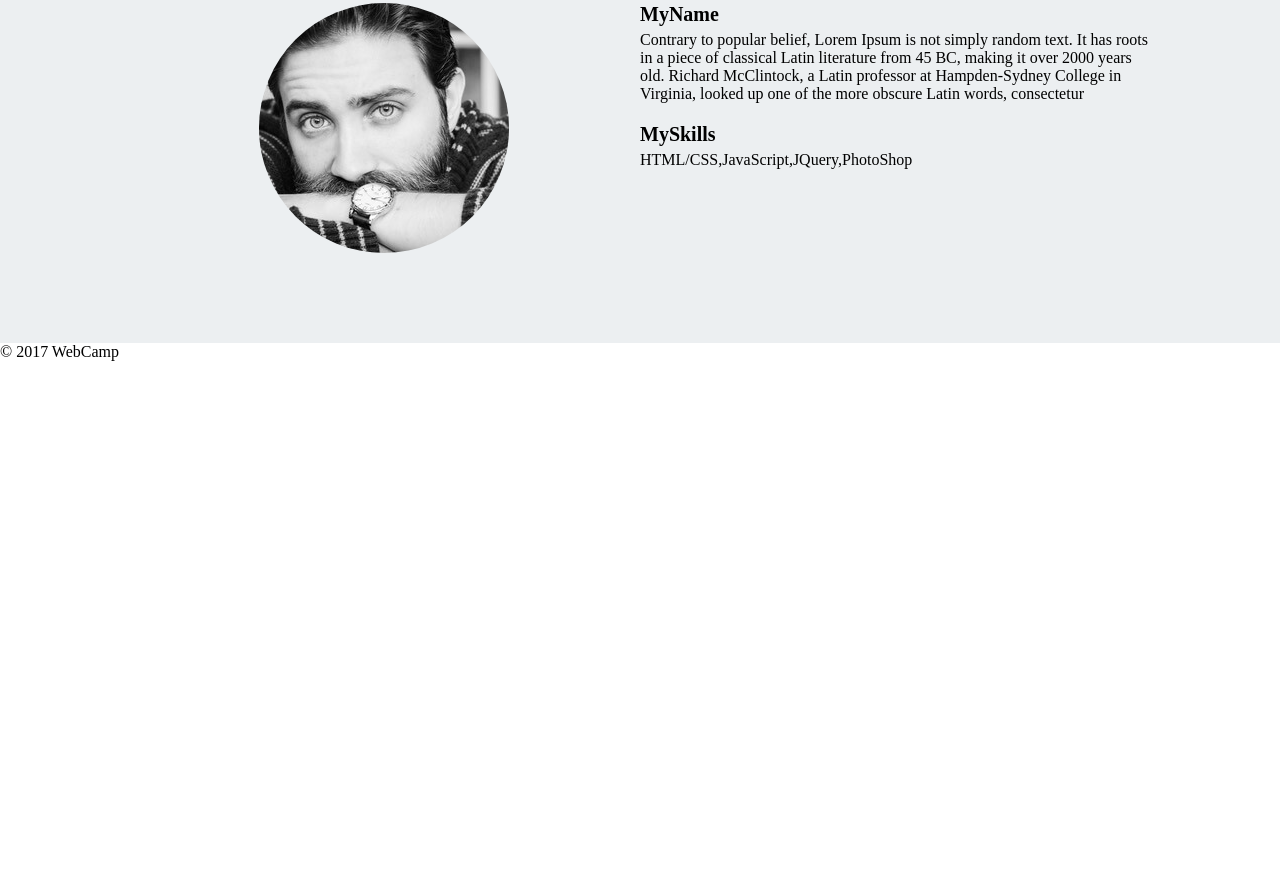
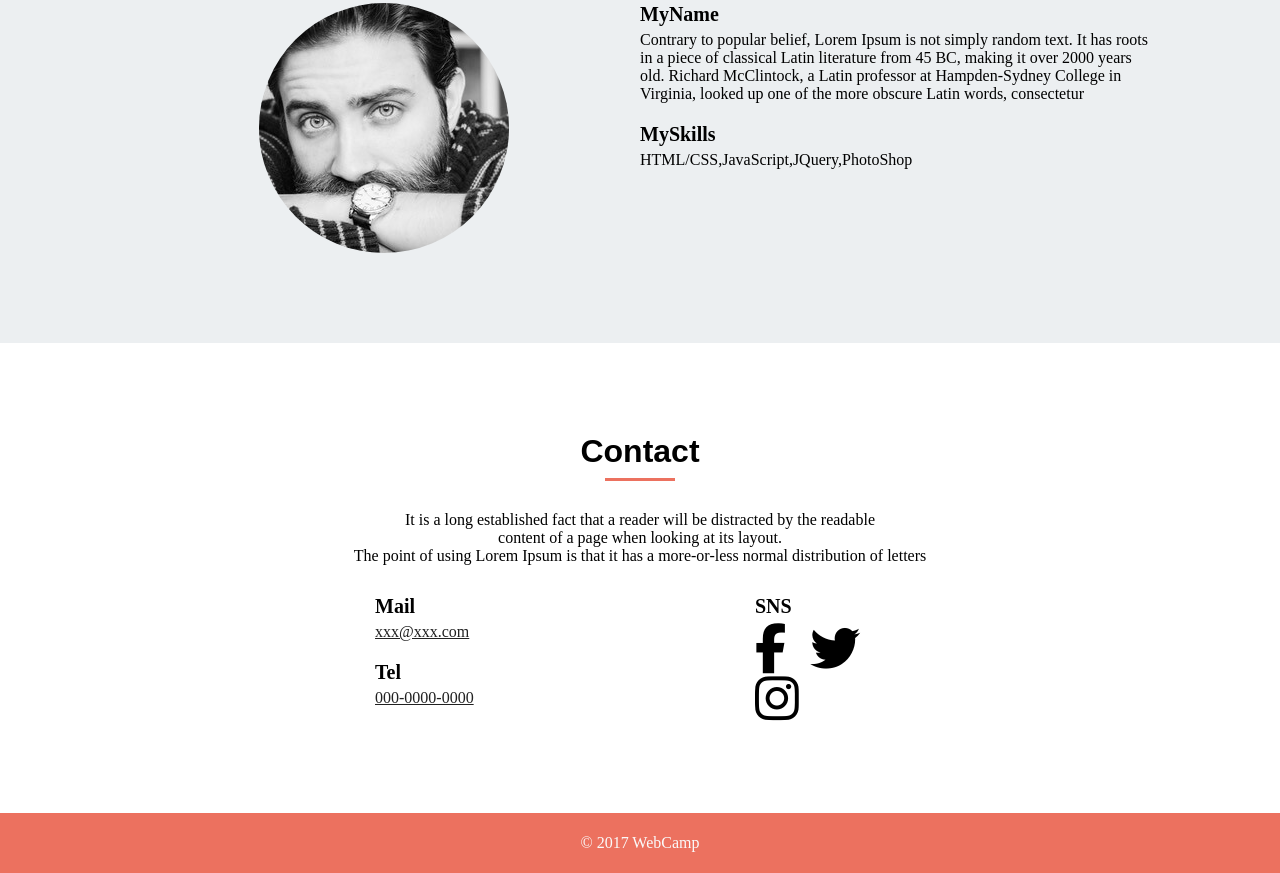
Before and after one commit to waiwai888/LoremIpsum, a plain HTML site: page index.html in a window 1280 px wide. Shown: the part 2401-3274 px from the top of the page. Before the commit the page ends 2762 px from the top, so only its background shows below. Drawn offline with Linux system fonts and the light colour scheme.

Commit message:
[skillup]アイコン・リンク以外完成

```diff
--- a/index.html
+++ b/index.html
@@ -95,9 +95,34 @@
                 </div>
             </div>
         </section>
-        <section id="contact"></section>
-        <div class="footer">
-            <p>©︎ 2017 WebCamp</p>
-        </div>
+        <section id="contact">
+            <div class="container">
+                <h2 class="heading">Contact</h2>
+                <p class="heading-text">It is a long established fact that a reader will be distracted by the readable
+                    <br>content of a page when looking at its layout.
+                    <br>The point of using Lorem Ipsum is that it has a more-or-less normal distribution of letters</p>
+                <div class="contact-group">
+                    <div class="left-content">
+                        <div class="left-contact-content">
+                            <h3 class="description-title">Mail</h3>
+                            <p class="description-text link-text" href="">xxx@xxx.com</p>
+                            <h3 class="description-title">Tel</h3>
+                            <a class="description-text link-text" href="">000-0000-0000</a>
+                        </div>
+                    </div>
+                    <div class="right-content">
+                        <div class="right-contact-content">
+                            <h3 class="description-title">SNS</h3>
+                            <i class="fa fa-facebook fa-5x"></i>
+                            <i class="fa fa-twitter fa-5x"></i>
+                            <i class="fa fa-instagram fa-5x"></i>
+                        </div>
+                    </div>
+                </div>
+            </div>
+        </section>
+        <footer>
+            <p class="copyright">©︎ 2017 WebCamp</p>
+        </footer>
     </body>
 </html>
--- a/style.css
+++ b/style.css
@@ -164,10 +164,6 @@ a {
     font-size: 60px;
 }
 
-.fa {
-    font-size: inherit;
-}
-
 .strength:last-child {
     margin-right: 0;
 }
@@ -195,16 +191,16 @@ a {
     width: 50%;
 }
 
+.right-content {
+    width: 50%;
+}
+
 .my-face {
     width: 250px;
     height: 250px;
     margin: 0 auto;
     border-radius: 50%;
     background-image: url(img/my-icon.jpg);
-}
-
-.right-content {
-    width: 50%;
 }
 
 .description-title:first-child {
@@ -218,6 +214,51 @@ a {
 
 .description-text {
     font-size: 16px;
+}
+
+.contact-group {
+    display: flex;
+    margin: 0 auto;
+    width: 800px;
+    padding: 30px 0 90px 0;
+}
+
+.left-contact-content {
+    margin: 0 auto;
+    width: 130px;
+}
+
+.link-text {
+    text-decoration: underline;
+    color: #212121;
+}
+
+.right-contact-content {
+    width: 170px;
+    margin: 0 auto;
+}
+
+.right-contact-content .fa {
+    font-size: 50px;
+    margin-right: 20px;
+}
+
+.right-contact-content
+.fa:last-child {
+    margin-right: 0;
+}
+
+footer {
+    background-color: #ec715f;
+    width: 100%;
+    height: 60px;
+    line-height: 60px;
+}
+
+.copyright {
+    font-size: 16px;
+    text-align: center;
+    color: #fafafa;
 }
 
 @media screen and (max-width: 768px){
```
Also changed, not shown: 1 other file.
